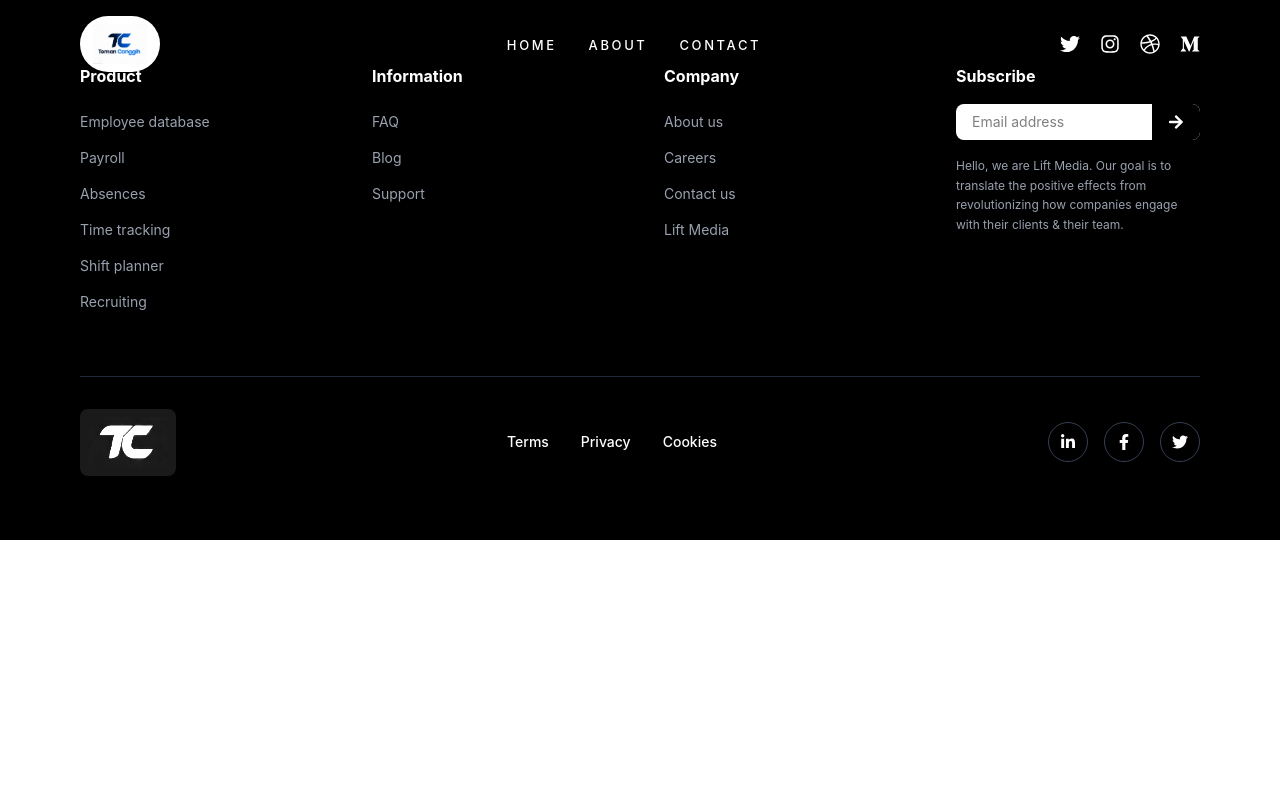
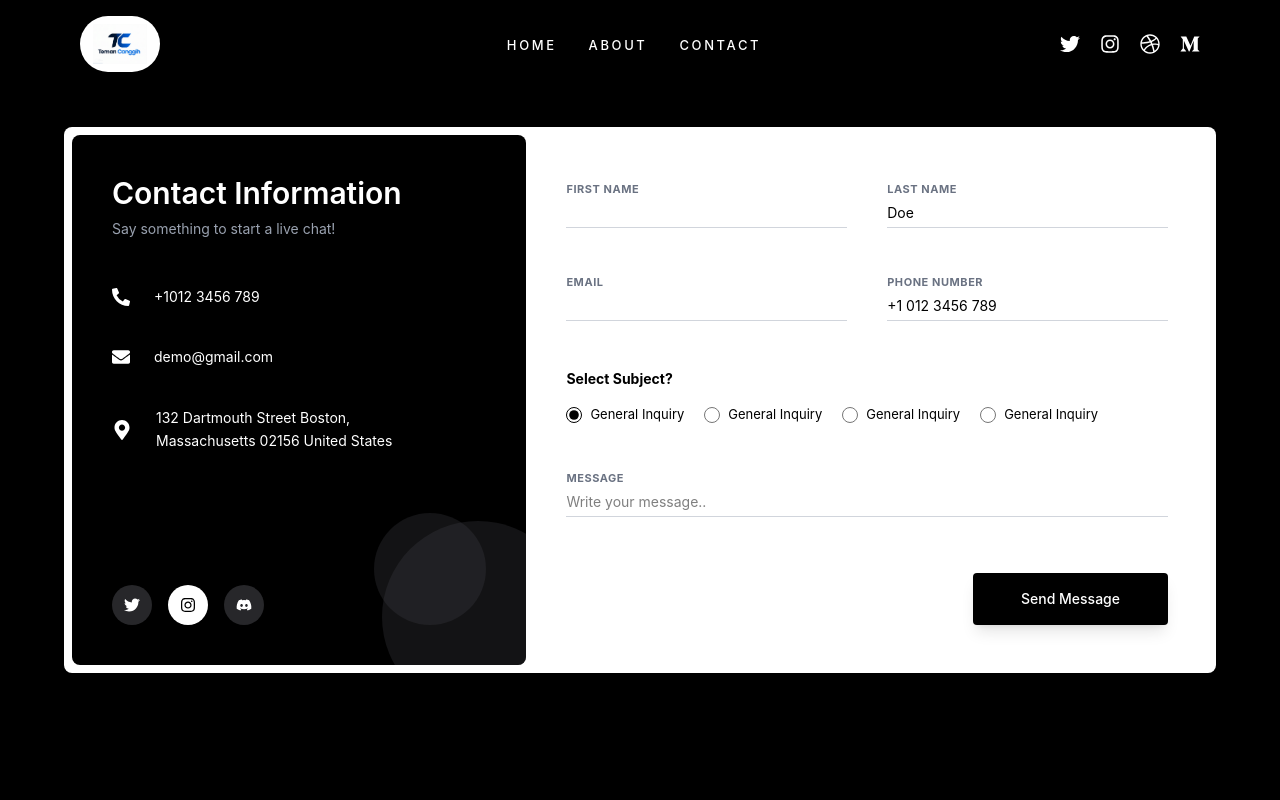
Before and after one commit to dimasvso/Company-Profile-Teman-Canggih, a React (Vite) app: page /contact in a window 1280 px wide. Shown: the top 800 px of the page. Built offline with nearby package versions, Linux system fonts and the light colour scheme.

Commit message:
feat: Contact Page

```diff
--- a/src/pages/Contact.jsx
+++ b/src/pages/Contact.jsx
@@ -1,5 +1,140 @@
-function Contact() {
-    return ( <></> );
-}
+import React from 'react';
+import { FaPhoneAlt, FaEnvelope, FaMapMarkerAlt, FaTwitter, FaInstagram, FaDiscord } from 'react-icons/fa';
+
+const Contact = () => {
+  return (
+
+        <div className="min-h-screen bg-black flex items-center justify-center p-4 font-sans">
+          <div className="bg-white rounded-lg shadow-xl flex flex-col md:flex-row w-full max-w-6xl overflow-hidden p-2">
+
+            {/* Bagian Kiri: Informasi Kontak */}
+            <div className="bg-black text-white p-10 md:w-[40%] rounded-lg relative overflow-hidden flex flex-col justify-between">
+              <div>
+                <h2 className="text-3xl font-semibold mb-2">Contact Information</h2>
+                <p className="text-gray-400 text-sm mb-12">Say something to start a live chat!</p>
+
+                <div className="space-y-10">
+                  <div className="flex items-center gap-6">
+                    <FaPhoneAlt className="text-lg" />
+                    <span className="text-sm">+1012 3456 789</span>
+                  </div>
+                  <div className="flex items-center gap-6">
+                    <FaEnvelope className="text-lg" />
+                    <span className="text-sm">demo@gmail.com</span>
+                  </div>
+                  <div className="flex items-center gap-6">
+                    <FaMapMarkerAlt className="text-xl" />
+                    <span className="text-sm leading-relaxed">
+                      132 Dartmouth Street Boston, <br />
+                      Massachusetts 02156 United States
+                    </span>
+                  </div>
+                </div>
+              </div>
+
+              {/* Social Media & Dekorasi Lingkaran */}
+              <div className="mt-16 flex gap-4 relative z-10">
+                <div className="p-3 bg-zinc-800 rounded-full hover:bg-[#1DA1F2] transition-all cursor-pointer">
+                  <FaTwitter size={16} />
+                </div>
+                <div className="p-3 bg-white text-black rounded-full cursor-pointer">
+                  <FaInstagram size={16} />
+                </div>
+                <div className="p-3 bg-zinc-800 rounded-full hover:bg-[#5865F2] transition-all cursor-pointer">
+                  <FaDiscord size={16} />
+                </div>
+              </div>
+
+              {/* Elemen Dekoratif Lingkaran di Pojok */}
+              <div className="absolute -bottom-12 -right-12 w-48 h-48 bg-zinc-800 rounded-full opacity-50"></div>
+              <div className="absolute bottom-10 right-10 w-28 h-28 bg-zinc-700 rounded-full opacity-30"></div>
+            </div>
+
+            {/* Bagian Kanan: Form */}
+            <div className="p-10 md:w-[60%] bg-white">
+              <form className="grid grid-cols-1 md:grid-cols-2 gap-x-10 gap-y-10">
+
+                {/* First Name */}
+                <div className="group relative border-b border-gray-300 focus-within:border-black transition-all">
+                  <label className="text-[11px] font-bold text-gray-500 uppercase tracking-wider">First Name</label>
+                  <input
+                    type="text"
+                    className="w-full py-1 outline-none text-sm bg-transparent"
+                    placeholder=" "
+                  />
+                </div>
+
+                {/* Last Name */}
+                <div className="group relative border-b border-gray-300 focus-within:border-black transition-all">
+                  <label className="text-[11px] font-bold text-gray-500 uppercase tracking-wider">Last Name</label>
+                  <input
+                    type="text"
+                    className="w-full py-1 outline-none text-sm bg-transparent"
+                    defaultValue="Doe"
+                  />
+                </div>
+
+                {/* Email */}
+                <div className="group relative border-b border-gray-300 focus-within:border-black transition-all">
+                  <label className="text-[11px] font-bold text-gray-500 uppercase tracking-wider">Email</label>
+                  <input
+                    type="email"
+                    className="w-full py-1 outline-none text-sm bg-transparent"
+                  />
+                </div>
+
+                {/* Phone Number */}
+                <div className="group relative border-b border-gray-300 focus-within:border-black transition-all">
+                  <label className="text-[11px] font-bold text-gray-500 uppercase tracking-wider">Phone Number</label>
+                  <input
+                    type="text"
+                    className="w-full py-1 outline-none text-sm bg-transparent"
+                    defaultValue="+1 012 3456 789"
+                  />
+                </div>
+
+                {/* Subject Selection */}
+                <div className="md:col-span-2 mt-2">
+                  <p className="font-bold text-sm mb-4">Select Subject?</p>
+                  <div className="flex flex-wrap gap-5">
+                    {['General Inquiry', 'General Inquiry', 'General Inquiry', 'General Inquiry'].map((item, idx) => (
+                      <label key={idx} className="flex items-center gap-2 cursor-pointer text-[13px]">
+                        <input
+                          type="radio"
+                          name="subject"
+                          className="w-4 h-4 accent-black"
+                          defaultChecked={idx === 0}
+                        />
+                        {item}
+                      </label>
+                    ))}
+                  </div>
+                </div>
+
+                {/* Message */}
+                <div className="md:col-span-2 group relative border-b border-gray-300 focus-within:border-black transition-all">
+                  <label className="text-[11px] font-bold text-gray-500 uppercase tracking-wider">Message</label>
+                  <input
+                    type="text"
+                    className="w-full py-1 outline-none text-sm bg-transparent"
+                    placeholder="Write your message.."
+                  />
+                </div>
+
+                {/* Submit Button */}
+                <div className="md:col-span-2 flex justify-end mt-4">
+                  <button
+                    type="submit"
+                    className="bg-black cursor-pointer text-white px-12 py-4 rounded shadow-lg hover:bg-zinc-800 transition-all text-sm font-medium"
+                  >
+                    Send Message
+                  </button>
+                </div>
+              </form>
+            </div>
+          </div>
+        </div>
+  );
+};
 
 export default Contact;
```
